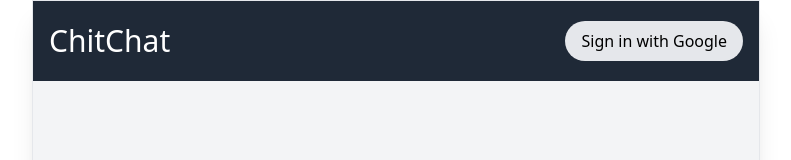
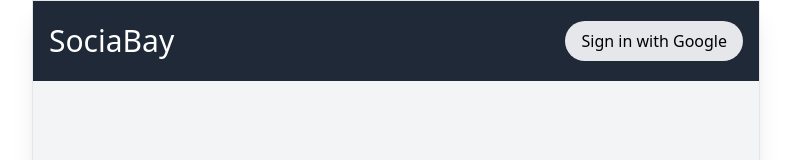
Before and after one commit to Shreyansh-Agrawal/SociaBay, a React (Create React App) app: page / in a window 1280 px wide. Shown: the top 160 px of the page, without its empty margins (244-1035 px from the left). Built offline with nearby package versions, Linux system fonts and the light colour scheme; no server answers.

Commit message:
updated readme

```diff
--- a/src/components/Navbar.js
+++ b/src/components/Navbar.js
@@ -13,7 +13,7 @@ const Navbar = () => {
   const [user] = useAuthState(auth);
   return (
     <div className={style.nav}>
-      <h1 className={style.heading}>ChitChat</h1>
+      <h1 className={style.heading}>SociaBay</h1>
       {user ? <SignOut /> : <SignIn />}
     </div>
   );
```
Also changed, not shown: 2 other files (tests, documents, lock files or other folders).
